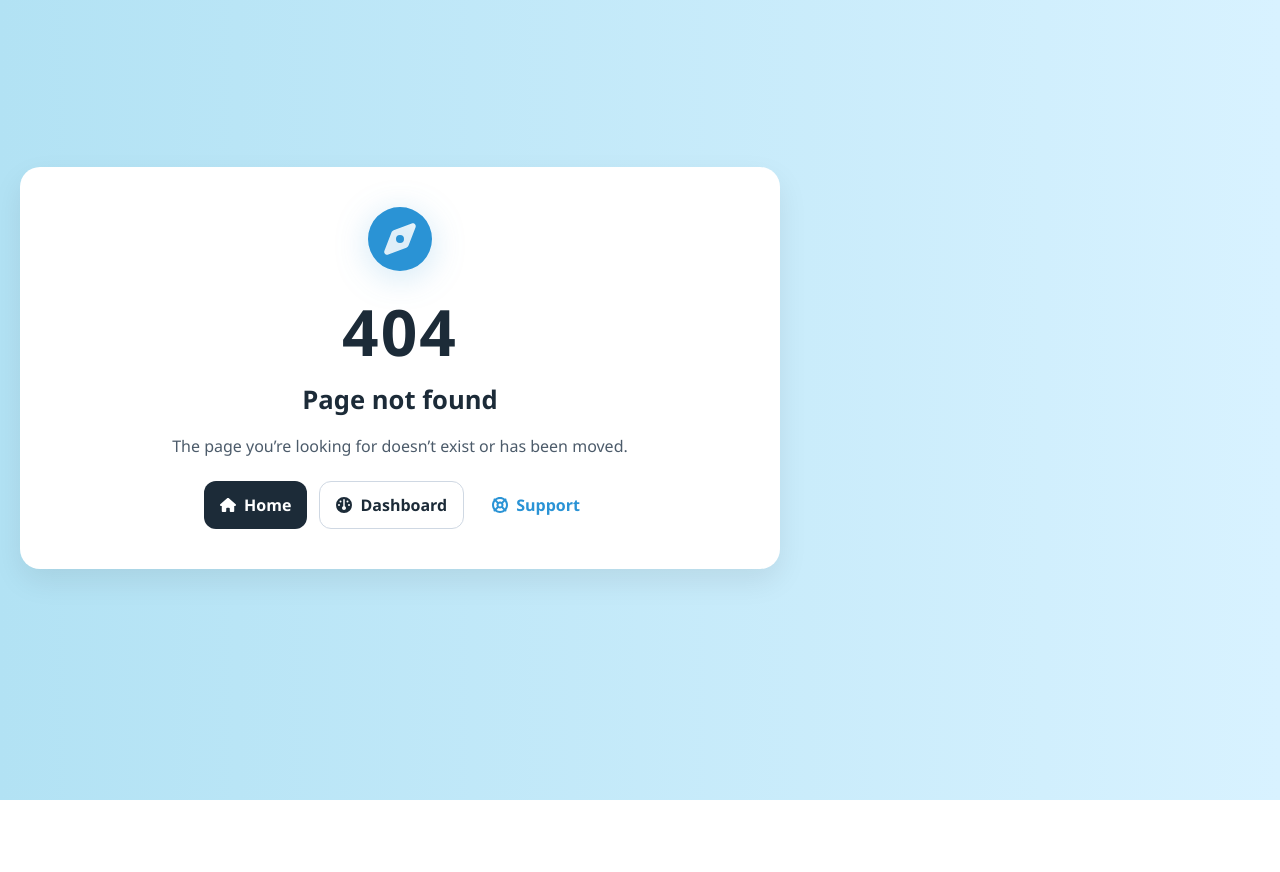
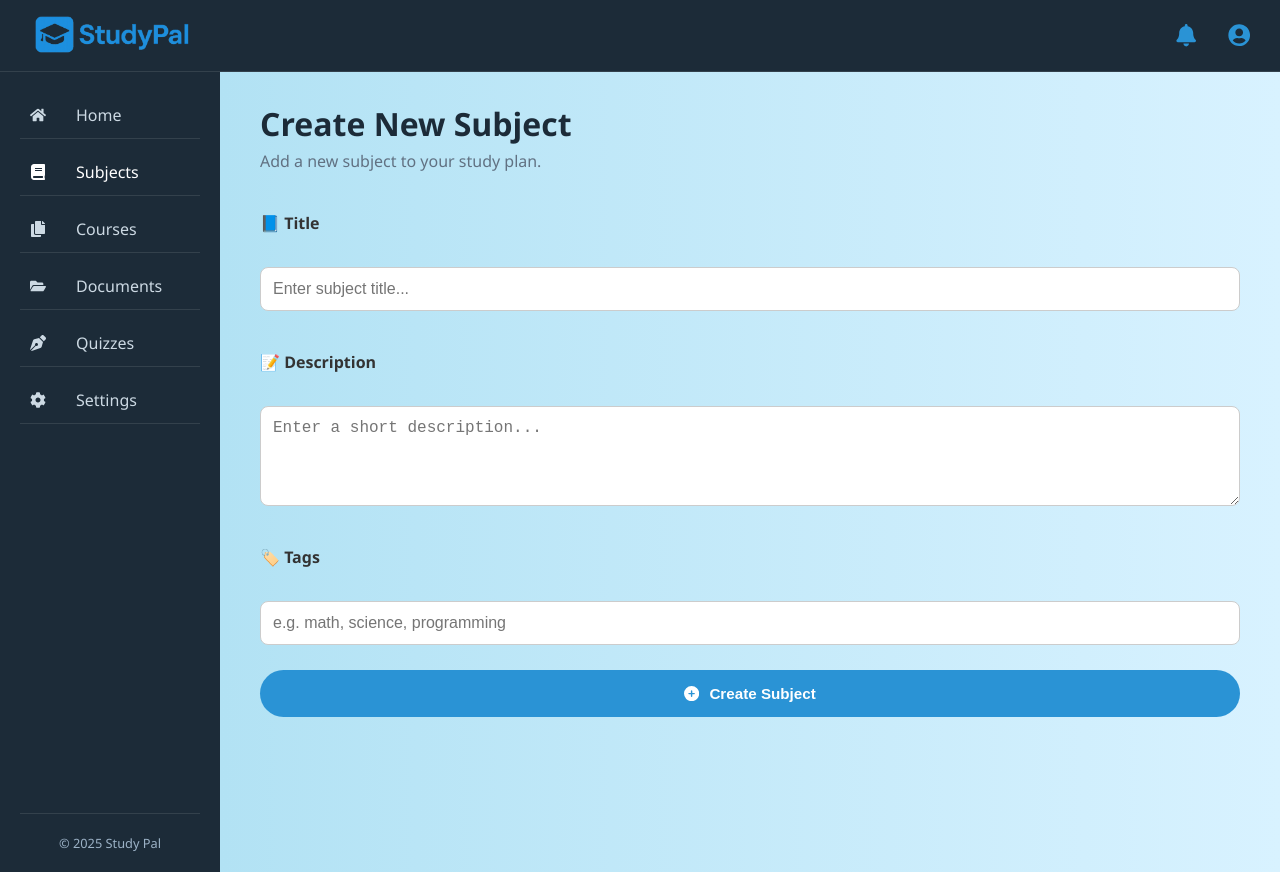
Before and after one commit to tech-girl-sa/my_study_pal_frontend, a React (Vite) app: page /dashboard/subjects/create in a window 1280 px wide. Before the commit this address had no page. Before the commit the page ends 800 px from the top, so only its background shows below. Built offline with nearby package versions, Linux system fonts and the light colour scheme.

Commit message:
fix active state for sidebar, add new statice page for subject creation

```diff
--- a/src/App.jsx
+++ b/src/App.jsx
@@ -21,6 +21,7 @@ import Subjects from './components/pages/dashboard/Subjects'
 import Courses from './components/pages/dashboard/Courses'
 import Documents from './components/pages/dashboard/Documents'
 import CourseDetails from './components/pages/dashboard/CourseDetails'
+import CreateSubject from './components/pages/dashboard/CreateSubject'
 
 
 const study_pal_router = createBrowserRouter(
@@ -47,6 +48,7 @@ const study_pal_router = createBrowserRouter(
           children:[
             {index:true, element:<DashboardHome/>},
             {path: "subjects", element:<Subjects/>},
+            {path: "subjects/create", element:<CreateSubject/>},
             {path: "courses", element:<Courses/>},
             {path: "courses/:courseId/:sectionId", element:<CourseDetails/>},
             {path: "documents", element:<Documents/>},
--- a/src/components/common/RoundBlueButton.module.css
+++ b/src/components/common/RoundBlueButton.module.css
@@ -8,6 +8,7 @@
     font-weight: 600;
     display: flex;
     align-items: center;
+    justify-content: center;
     gap: 10px;
     cursor: pointer;
     transition: background-color 0.3s ease;
--- a/src/components/common/Sidebar.jsx
+++ b/src/components/common/Sidebar.jsx
@@ -3,15 +3,16 @@ import { FaHome, FaBook, FaCopy, FaFolderOpen, FaPenNib, FaCog } from "react-ico
 import { NavLink } from 'react-router-dom';
 
 export default function Sidebar(){
+  const assignClass = ({ isActive }) => isActive ? `${classes.active} ` : ''
 
     return  <aside className={classes.sidebar}>
     <nav className={classes.nav}>
-      <NavLink to="/dashboard" class="nav-link active"><FaHome/> Home</NavLink>
-      <NavLink to="/dashboard/subjects"><FaBook/> Subjects</NavLink>
-      <NavLink to="/dashboard/courses"><FaCopy/> Courses</NavLink>
-      <NavLink to="/dashboard/documents"><FaFolderOpen/> Documents</NavLink>
-      <a href="/main/quizzes"><FaPenNib/> Quizzes</a>
-      <a href="#"><FaCog/>Settings</a>
+      <NavLink to="/dashboard" end className={assignClass}><FaHome/> Home</NavLink>
+      <NavLink to="/dashboard/subjects" className={assignClass}><FaBook/> Subjects</NavLink>
+      <NavLink to="/dashboard/courses" className={assignClass}><FaCopy/> Courses</NavLink>
+      <NavLink to="/dashboard/documents" className={assignClass}><FaFolderOpen/> Documents</NavLink>
+      <a href="/main/quizzes" className={assignClass}><FaPenNib/> Quizzes</a>
+      <a href="#" className={assignClass}><FaCog/>Settings</a>
     </nav>
     <div className={classes.sidebarFooter}>© 2025 Study Pal</div>
   </aside>
--- /dev/null
+++ b/src/components/pages/dashboard/CreateSubject.jsx
@@ -0,0 +1,54 @@
+import { FaBookOpen, FaHeading, FaAlignLeft, FaTags, FaCirclePlus } from "react-icons/fa6";
+import classes from "./CreateSubject.module.css";
+import PageHeader from "../../common/PageHeader";
+import CustomForm from "../../common/CustomForm";
+import Input from "../../common/Input";
+import RoundBlueButton from "../../common/RoundBlueButton";
+import { Formik } from 'formik';
+import * as Yup from 'yup';
+
+const initialValues={
+  title: '',
+  description: '',
+  tags:''
+}
+const validationSchema=Yup.object({
+    title: Yup.string()
+    .max(150, 'Must be 150 characters or less')
+    .required('This field is required'),
+    description: Yup.string()
+    .max(3000, 'Must be 3000 characters or less'),
+    tags: Yup.string()
+    .max(300, 'Must be 300 characters or less'),
+
+})
+
+export default function CreateSubject(){
+    function handleSubmit(values){
+        console.log(values)
+    }
+    return  (<>
+    <PageHeader title="Create New Subject" subtitle="Add a new subject to your study plan."/>
+       <Formik
+           initialValues={initialValues}
+           validationSchema={validationSchema}
+           onSubmit={handleSubmit}
+         >
+    <CustomForm className={classes.createForm} >
+      <Input
+      label="📘 Title" type='text'
+      id="title" name="title" placeholder="Enter subject title..." ></Input>
+
+      <Input textarea rows="4" label="📝 Description" type="text"
+      id="description" name="description" placeholder="Enter a short description..."></Input>
+
+    <Input label="🏷️ Tags" type="text"
+      id="tags" name="tags" placeholder="e.g. math, science, programming"></Input>
+
+
+      <RoundBlueButton type="submit"><FaCirclePlus /> Create Subject</RoundBlueButton>
+    </CustomForm>
+    </Formik>
+
+  </>)
+}
--- /dev/null
+++ b/src/components/pages/dashboard/CreateSubject.module.css
@@ -0,0 +1,27 @@
+.createForm {
+    display: flex;
+    flex-direction: column;
+    gap: 25px;
+  }
+
+  .createForm label {
+    font-weight: 600;
+    color: #333;
+    display: flex;
+    flex-direction: column;
+    gap: 8px;
+  }
+
+  .createForm input,
+  .createForm textarea {
+    border: 1px solid #ccc;
+    border-radius: 8px;
+    padding: 12px;
+    font-size: 1rem;
+    width: 100%;
+  }
+
+  .createForm textarea {
+    resize: vertical;
+    min-height: 100px;
+  }
--- a/src/components/pages/onboarding/OnboardingStep1.jsx
+++ b/src/components/pages/onboarding/OnboardingStep1.jsx
@@ -2,9 +2,6 @@ import classes from './OnboardingLayout.module.css'
 import { Formik } from 'formik';
 import * as Yup from 'yup';
 import Input from '../../common/Input';
-import { useNavigate } from "react-router-dom";
-import { useMutation } from '@tanstack/react-query';
-import { createNewRegistration } from '../../../utils/http';
 import BlackSubmitButton from '../../common/BlackSubmitButton';
 import CustomForm from '../../common/CustomForm';
 import { useSetUserInfo } from '../../../utils/hooks';
```
